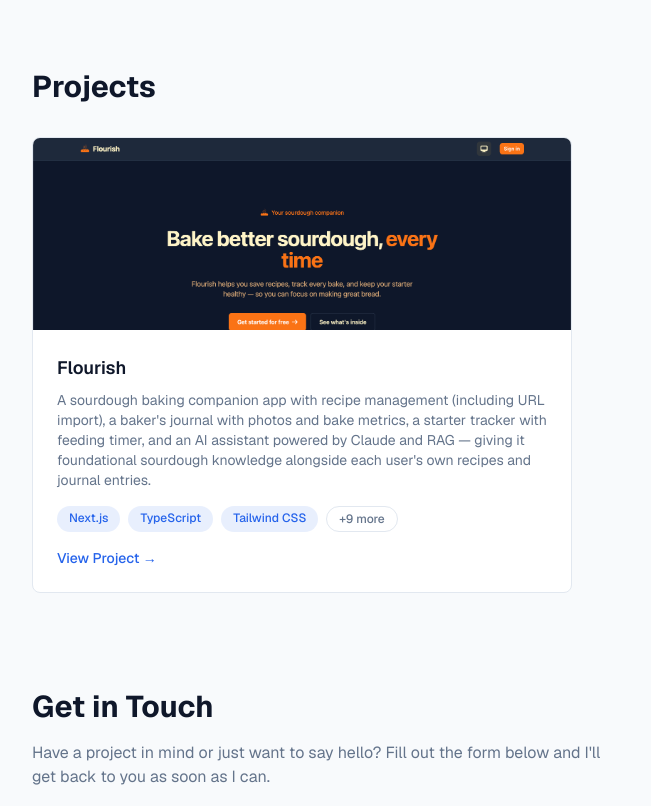
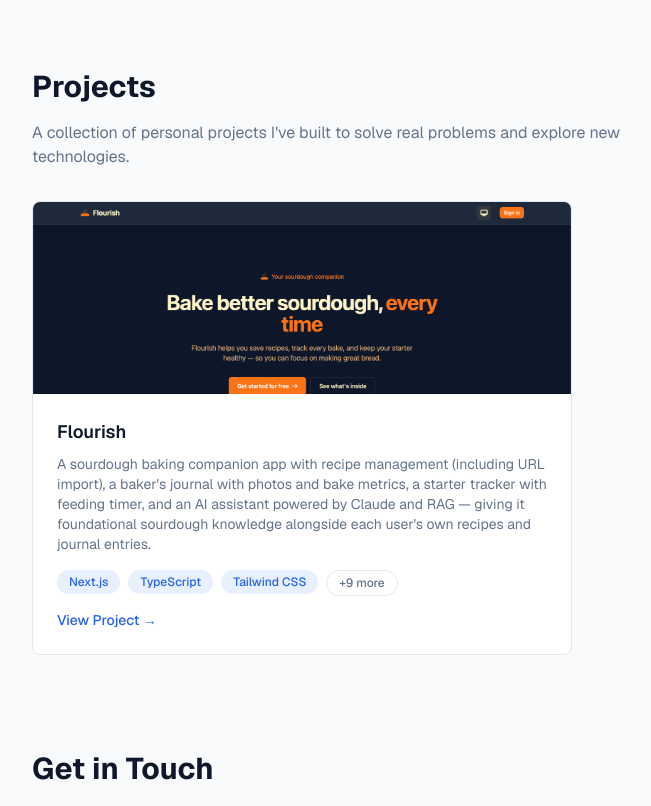
Before and after one commit to jacobecox/personal-website, a Next.js app: page / in a window 1280 px wide. Shown: the part 2120-2926 px from the top of the page, without its empty margins (56-707 px from the left). Built offline with nearby package versions, Linux system fonts and the light colour scheme.

Commit message:
updated project to make entire card clickable and made skills expandable on hover

```diff
--- a/src/components/Projects.tsx
+++ b/src/components/Projects.tsx
@@ -22,12 +22,18 @@
   return (
     <section id="projects" className="py-12">
       <div className="mx-auto max-w-6xl px-6">
-        <h2 className="mb-8 text-3xl font-bold">Projects</h2>
+        <h2 className="mb-4 text-3xl font-bold">Projects</h2>
+        <p className="mb-8 max-w-2xl text-muted">
+          A collection of personal projects I&apos;ve built to solve real problems and explore new technologies.
+        </p>
         {projects.length > 0 ? (
           <div className="grid gap-6 sm:grid-cols-2">
             {projects.map((project) => (
-              <div
+              <a
                 key={project.name}
+                href={project.link}
+                target="_blank"
+                rel="noopener noreferrer"
                 className="group flex flex-col overflow-hidden rounded-lg border border-border bg-card transition-all duration-200 hover:-translate-y-1 hover:shadow-lg hover:shadow-black/5 hover:border-primary/40"
               >
                 {project.screenshot && (
@@ -48,16 +54,11 @@
                     {project.description}
                   </p>
                   <TechTags tags={project.tech} />
-                  <a
-                    href={project.link}
-                    target="_blank"
-                    rel="noopener noreferrer"
-                    className="text-sm font-medium text-primary hover:underline"
-                  >
+                  <span className="text-sm font-medium text-primary">
                     View Project &rarr;
-                  </a>
+                  </span>
                 </div>
-              </div>
+              </a>
             ))}
           </div>
         ) : (
--- a/src/components/TechTags.tsx
+++ b/src/components/TechTags.tsx
@@ -1,17 +1,13 @@
 "use client";
-
-import { useState } from "react";
 
 const VISIBLE = 3;
 
 export default function TechTags({ tags }: { tags: string[] }) {
-  const [expanded, setExpanded] = useState(false);
-  const visible = expanded ? tags : tags.slice(0, VISIBLE);
-  const hidden = tags.length - VISIBLE;
+  const hidden = tags.slice(VISIBLE);
 
   return (
     <div className="mb-4 flex flex-wrap gap-2">
-      {visible.map((t) => (
+      {tags.slice(0, VISIBLE).map((t) => (
         <span
           key={t}
           className="rounded-full bg-primary/10 px-3 py-1 text-xs font-medium text-primary"
@@ -19,13 +15,22 @@
           {t}
         </span>
       ))}
-      {!expanded && hidden > 0 && (
-        <button
-          onClick={() => setExpanded(true)}
-          className="rounded-full border border-border px-3 py-1 text-xs font-medium text-muted hover:text-foreground transition-colors"
-        >
-          +{hidden} more
-        </button>
+      {hidden.length > 0 && (
+        <span className="relative group/tooltip">
+          <span className="rounded-full border border-border px-3 py-1 text-xs font-medium text-muted cursor-default">
+            +{hidden.length} more
+          </span>
+          <div className="pointer-events-none absolute bottom-full left-0 mb-2 z-10 hidden group-hover/tooltip:flex flex-col gap-1 rounded-lg border border-border bg-card p-2 shadow-lg min-w-max">
+            {hidden.map((t) => (
+              <span
+                key={t}
+                className="rounded-full bg-primary/10 px-3 py-1 text-xs font-medium text-primary"
+              >
+                {t}
+              </span>
+            ))}
+          </div>
+        </span>
       )}
     </div>
   );
```
